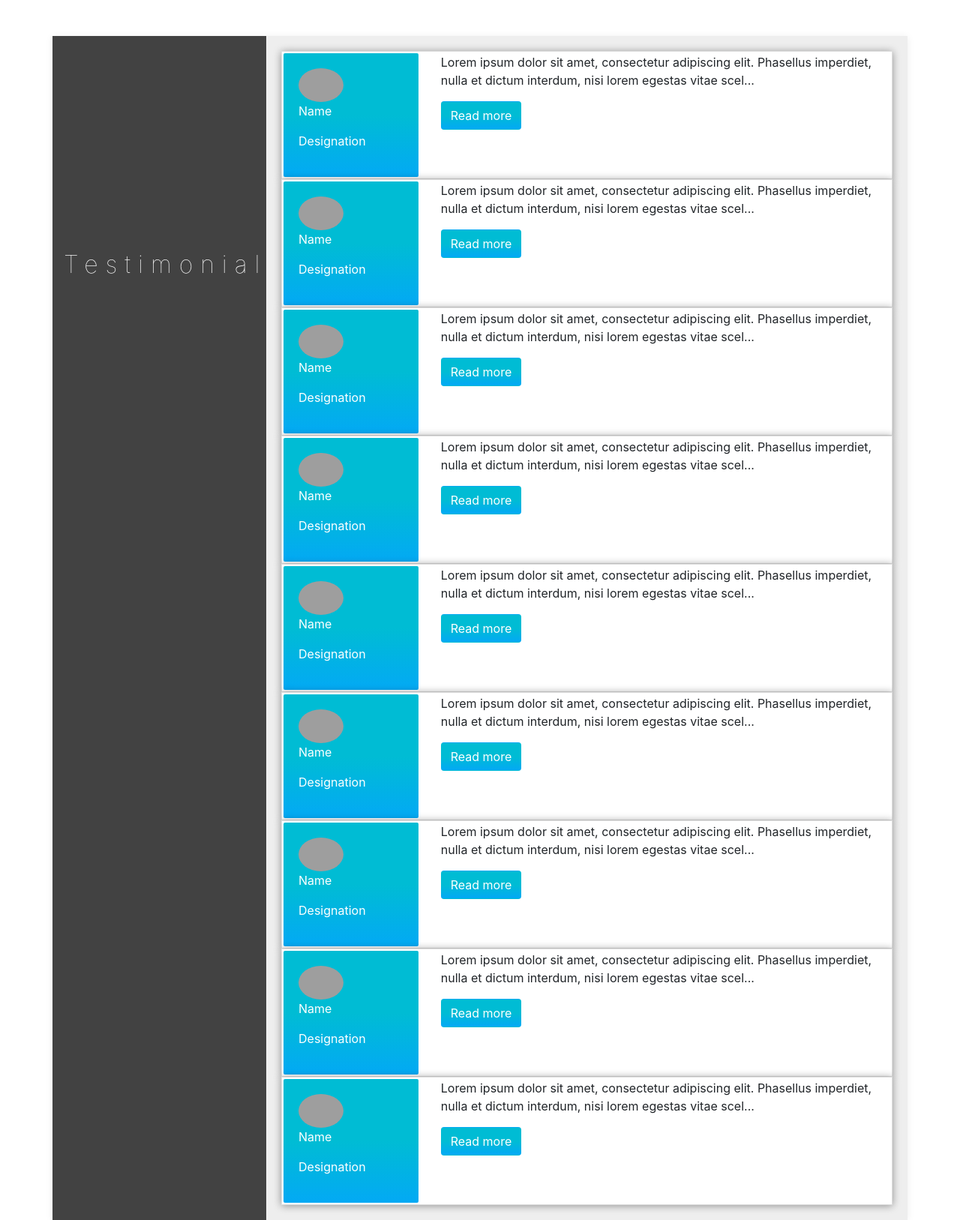
After one commit to muskaanmittal129/FruitAndNut, a Django app: template FruitAndNut/core/templates/core/testimonial.html in a window 1280 px wide. The commit adds this page. Shown: the whole page at 75% size. Run offline with Django 3.2, Linux system fonts and the light colour scheme; the template is opened without the code that fills it, so the values that code supplies are empty; some libraries are stand-ins or nearby versions; grey boxes are pictures that could not be loaded.

Commit message:
gallery and testimonial page with alumni section added to navbar

```diff
--- a/FruitAndNut/core/static/core/css/navbar.css
+++ b/FruitAndNut/core/static/core/css/navbar.css
@@ -59,7 +59,7 @@ body{
 .navbar .nav-link
 {
     color: #fff;
-    margin: 0 50px;
+    margin: 0 10px;;
     cursor: pointer;
 }
 
--- /dev/null
+++ b/FruitAndNut/core/static/core/css/testimonial.css
@@ -0,0 +1,108 @@
+body{
+    margin: 0px;
+    padding: 0px;
+    overflow-x: hidden;
+  }
+  .pd-1{padding: 10px;} .pd-2{padding: 20px;} .pd-l{padding-left:40px } .mt-5{margin-top:  50px;} .mt-3p{margin-top: 30%;} .light-grey-bg{background-color: #eceff1;}
+  .grey{background-color: #424242;color: #fff;} .Aqua{background:linear-gradient(to top ,#03a9f4, #00bcd4, #00bcd4);}
+  .white-text{color: #fff;} .white-bg{background-color: #fff; color: #212121}
+  .op-bg{background: rgba(33,33,33,.7); border: 1px solid #ffc107}
+  .fs{font-size: 2.5rem} .left-border{border-left: 2px solid #696969;}
+  .z-1{z-index: 1} .z-2{z-index: 2} .z-3{z-index: 3} .z-4{z-index: 4}
+  .B-r2{border-radius: 20px} .Border50{border-radius: 50%; border: 2px solid #fff;}
+  .Orange{color: #ffc107 } .z-depth-1{box-shadow: 0 1px 10px #eee;}
+  .Testimonial{
+    font-size: 2rem;
+    margin-top: 110%;
+    letter-spacing: 10px;
+    font-weight: lighter;
+  }
+  h5 {font-size: 1rem !important}
+  .BackgroundTop
+  {
+    height: 120px;
+    width: 100%;
+  }
+  .card{
+    width: 100%;
+    border-radius: 0px;
+    padding: 2px;
+    box-shadow: 0 1px 10px rgba(0,0,0,0.4);
+  }
+
+  .testimonial-section
+  {
+    background-color: #eee;
+  }
+
+  .testimonial-section .details{
+      height: 100%;
+      border-radius: 0.125rem;
+  }
+
+  .testimonial-section .btn{
+      color: #fff;
+  }
+
+/* .testimonial-section .person{
+    x */
+
+  .testimonial-section .person img{
+      border-radius: 50%;
+      width: 60px;
+      margin: auto;
+    }
+
+  #more{
+      display: none;
+  }
+
+  .img-gallery .img-view{
+      width: 80%;
+      margin: 50px auto;
+  }
+
+  .img-gallery .img-view img{
+    width: 100%;
+  }
+
+  .img-slider .img-preview img{
+      width: 100%;
+      cursor: pointer;
+      margin: 5px;
+  }
+
+  @media (max-width:580px)
+  {
+    .Small-mt
+    {
+      margin-top: 10px !important;
+    }
+    .ImgOnHover
+    {
+      height: 180px;
+    }
+    .ImgSection
+    {
+      margin: 10% 25%;
+    }
+    .hideOnSmall
+    {
+      visibility: collapse;
+    }
+  }
+  @media (max-width:480px)
+  {
+    .Small-mt
+    {
+      margin-top: 10px !important;
+    }
+    .ImgOnHover
+    {
+      height: 140px;
+    }
+    .hideOnSmall
+    {
+      visibility: collapse;
+    }
+  }
--- a/FruitAndNut/core/templates/core/navbar.html
+++ b/FruitAndNut/core/templates/core/navbar.html
@@ -6,7 +6,7 @@
   <div class="col-11">
     <div class="row">
       <div class="col-12">
-        <h2>AJAY KUMAR GARG MCA COLLEGE</h2>
+        <h2>AJAY KUMAR GARG ENGINEERING COLLEGE-MCA</h2>
       </div>
       <div class="col-12">
         <p>(Affiliated to Dr. APJ Abdul Kalam Technical University, Lucknow, UP, College Code - 027)</p>
@@ -83,7 +83,7 @@
               <a class="dropdown-item" href="#">Events</a>
               <a class="dropdown-item" href="#">Social Responsibities</a>
               <a class="dropdown-item" href="#">Hostels</a>
-              <a class="dropdown-item" href="#">Mediclam</a>
+              <a class="dropdown-item" href="#">Mediclaim</a>
             </div>
           </li>
       <li class="nav-item dropdown">
--- /dev/null
+++ b/FruitAndNut/core/templates/core/testimonial.html
@@ -0,0 +1,331 @@
+<!DOCTYPE html>
+<html lang="en" dir="ltr">
+
+<head>
+    <meta charset="utf-8">
+    <meta name="viewport" content="width=device-width, initial-scale=1, shrink-to-fit=no">
+    <title>AKGEC-MCA</title>
+    <link href="https://fonts.googleapis.com/css?family=Open+Sans" rel="stylesheet">
+    <link rel="icon" href="./img/Akgec_Logo.png" sizes="16x16" type="image/png">
+    <!--bootstrapcdn-->
+    <link rel="stylesheet" href="https://stackpath.bootstrapcdn.com/bootstrap/4.1.3/css/bootstrap.min.css" integrity="sha384-MCw98/SFnGE8fJT3GXwEOngsV7Zt27NXFoaoApmYm81iuXoPkFOJwJ8ERdknLPMO"
+        crossorigin="anonymous">
+    <!--Fontawesome-->
+    <link rel="stylesheet" href="https://use.fontawesome.com/releases/v5.3.1/css/all.css" integrity="sha384-mzrmE5qonljUremFsqc01SB46JvROS7bZs3IO2EmfFsd15uHvIt+Y8vEf7N7fWAU"
+        crossorigin="anonymous">
+    <!--styling-->
+    <link rel="stylesheet" href="./style/testimonial.css">
+    <script src="https://code.jquery.com/jquery-3.3.1.slim.min.js" integrity="sha384-q8i/X+965DzO0rT7abK41JStQIAqVgRVzpbzo5smXKp4YfRvH+8abtTE1Pi6jizo"
+        crossorigin="anonymous"></script>
+    <script src="https://cdnjs.cloudflare.com/ajax/libs/popper.js/1.14.3/umd/popper.min.js" integrity="sha384-ZMP7rVo3mIykV+2+9J3UJ46jBk0WLaUAdn689aCwoqbBJiSnjAK/l8WvCWPIPm49"
+        crossorigin="anonymous"></script>
+    <script src="https://stackpath.bootstrapcdn.com/bootstrap/4.1.3/js/bootstrap.min.js" integrity="sha384-ChfqqxuZUCnJSK3+MXmPNIyE6ZbWh2IMqE241rYiqJxyMiZ6OW/JmZQ5stwEULTy"
+        crossorigin="anonymous"></script>
+</head>
+
+<body>
+    <div class="container z-depth-1 mt-5">
+
+        <div class="row">
+            <div class="col-lg-3 hideOnSmall grey text-center">
+                <div class="sticky-top Testimonial">Testimonial</div>
+            </div>
+            <div class="col-lg-9 testimonial-section">
+                <div class="row">
+                    <div class="col-12 pd-2">
+                        <div class="card">
+                            <div class="row">
+                                <div class="col-3">
+                                    <div class="Aqua details pd-2">
+                                        <div class="person">
+                                            <img src="./img/Faculty.jpg">
+                                        </div>
+                                        <div class="white-text">
+                                            <p class="b">
+                                                Name
+                                            </p>
+                                            <p>
+                                                Designation
+                                            </p>
+                                        </div>
+                                    </div>
+                                </div>
+                                <div class="col-9 qoute">
+                                    <p>Lorem ipsum dolor sit amet, consectetur adipiscing elit. Phasellus imperdiet,
+                                        nulla et dictum interdum, nisi lorem egestas vitae scel<span id="dots">...</span><span
+                                            id="more">erisque enim ligula venenatis dolor. Maecenas nisl est, ultrices
+                                            nec congue eget, auctor vitae massa. Fusce luctus vestibulum augue ut
+                                            aliquet. Nunc sagittis dictum nisi, sed ullamcorper ipsum dignissim ac. In
+                                            at libero sed nunc venenatis imperdiet sed ornare turpis. Donec vitae dui
+                                            eget tellus gravida venenatis. Integer fringilla congue eros non fermentum.
+                                            Sed dapibus pulvinar nibh tempor porta.</span></p>
+                                    <button class="Aqua btn" onclick="myFunction()" id="myBtn">Read more</button>
+                                </div>
+                            </div>
+                        </div>
+                        <div class="card">
+                            <div class="row">
+                                <div class="col-3">
+                                    <div class="Aqua details pd-2">
+                                        <div class="person">
+                                            <img src="./img/Faculty.jpg">
+                                        </div>
+                                        <div class="white-text">
+                                            <p class="b">
+                                                Name
+                                            </p>
+                                            <p>
+                                                Designation
+                                            </p>
+                                        </div>
+                                    </div>
+                                </div>
+                                <div class="col-9 qoute">
+                                    <p>Lorem ipsum dolor sit amet, consectetur adipiscing elit. Phasellus imperdiet,
+                                        nulla et dictum interdum, nisi lorem egestas vitae scel<span id="dots">...</span><span
+                                            id="more">erisque enim ligula venenatis dolor. Maecenas nisl est, ultrices
+                                            nec congue eget, auctor vitae massa. Fusce luctus vestibulum augue ut
+                                            aliquet. Nunc sagittis dictum nisi, sed ullamcorper ipsum dignissim ac. In
+                                            at libero sed nunc venenatis imperdiet sed ornare turpis. Donec vitae dui
+                                            eget tellus gravida venenatis. Integer fringilla congue eros non fermentum.
+                                            Sed dapibus pulvinar nibh tempor porta.</span></p>
+                                    <button class="Aqua btn" onclick="myFunction()" id="myBtn">Read more</button>
+                                </div>
+                            </div>
+                        </div>
+                        <div class="card">
+                            <div class="row">
+                                <div class="col-3">
+                                    <div class="Aqua details pd-2">
+                                        <div class="person">
+                                            <img src="./img/Faculty.jpg">
+                                        </div>
+                                        <div class="white-text">
+                                            <p class="b">
+                                                Name
+                                            </p>
+                                            <p>
+                                                Designation
+                                            </p>
+                                        </div>
+                                    </div>
+                                </div>
+                                <div class="col-9 qoute">
+                                    <p>Lorem ipsum dolor sit amet, consectetur adipiscing elit. Phasellus imperdiet,
+                                        nulla et dictum interdum, nisi lorem egestas vitae scel<span id="dots">...</span><span
+                                            id="more">erisque enim ligula venenatis dolor. Maecenas nisl est, ultrices
+                                            nec congue eget, auctor vitae massa. Fusce luctus vestibulum augue ut
+                                            aliquet. Nunc sagittis dictum nisi, sed ullamcorper ipsum dignissim ac. In
+                                            at libero sed nunc venenatis imperdiet sed ornare turpis. Donec vitae dui
+                                            eget tellus gravida venenatis. Integer fringilla congue eros non fermentum.
+                                            Sed dapibus pulvinar nibh tempor porta.</span></p>
+                                    <button class="Aqua btn" onclick="myFunction()" id="myBtn">Read more</button>
+                                </div>
+                            </div>
+                        </div>
+                        <div class="card">
+                            <div class="row">
+                                <div class="col-3">
+                                    <div class="Aqua details pd-2">
+                                        <div class="person">
+                                            <img src="./img/Faculty.jpg">
+                                        </div>
+                                        <div class="white-text">
+                                            <p class="b">
+                                                Name
+                                            </p>
+                                            <p>
+                                                Designation
+                                            </p>
+                                        </div>
+                                    </div>
+                                </div>
+                                <div class="col-9 qoute">
+                                    <p>Lorem ipsum dolor sit amet, consectetur adipiscing elit. Phasellus imperdiet,
+                                        nulla et dictum interdum, nisi lorem egestas vitae scel<span id="dots">...</span><span
+                                            id="more">erisque enim ligula venenatis dolor. Maecenas nisl est, ultrices
+                                            nec congue eget, auctor vitae massa. Fusce luctus vestibulum augue ut
+                                            aliquet. Nunc sagittis dictum nisi, sed ullamcorper ipsum dignissim ac. In
+                                            at libero sed nunc venenatis imperdiet sed ornare turpis. Donec vitae dui
+                                            eget tellus gravida venenatis. Integer fringilla congue eros non fermentum.
+                                            Sed dapibus pulvinar nibh tempor porta.</span></p>
+                                    <button class="Aqua btn" onclick="myFunction()" id="myBtn">Read more</button>
+                                </div>
+                            </div>
+                        </div>
+                        <div class="card">
+                            <div class="row">
+                                <div class="col-3">
+                                    <div class="Aqua details pd-2">
+                                        <div class="person">
+                                            <img src="./img/Faculty.jpg">
+                                        </div>
+                                        <div class="white-text">
+                                            <p class="b">
+                                                Name
+                                            </p>
+                                            <p>
+                                                Designation
+                                            </p>
+                                        </div>
+                                    </div>
+                                </div>
+                                <div class="col-9 qoute">
+                                    <p>Lorem ipsum dolor sit amet, consectetur adipiscing elit. Phasellus imperdiet,
+                                        nulla et dictum interdum, nisi lorem egestas vitae scel<span id="dots">...</span><span
+                                            id="more">erisque enim ligula venenatis dolor. Maecenas nisl est, ultrices
+                                            nec congue eget, auctor vitae massa. Fusce luctus vestibulum augue ut
+                                            aliquet. Nunc sagittis dictum nisi, sed ullamcorper ipsum dignissim ac. In
+                                            at libero sed nunc venenatis imperdiet sed ornare turpis. Donec vitae dui
+                                            eget tellus gravida venenatis. Integer fringilla congue eros non fermentum.
+                                            Sed dapibus pulvinar nibh tempor porta.</span></p>
+                                    <button class="Aqua btn" onclick="myFunction()" id="myBtn">Read more</button>
+                                </div>
+                            </div>
+                        </div>
+                        <div class="card">
+                            <div class="row">
+                                <div class="col-3">
+                                    <div class="Aqua details pd-2">
+                                        <div class="person">
+                                            <img src="./img/Faculty.jpg">
+                                        </div>
+                                        <div class="white-text">
+                                            <p class="b">
+                                                Name
+                                            </p>
+                                            <p>
+                                                Designation
+                                            </p>
+                                        </div>
+                                    </div>
+                                </div>
+                                <div class="col-9 qoute">
+                                    <p>Lorem ipsum dolor sit amet, consectetur adipiscing elit. Phasellus imperdiet,
+                                        nulla et dictum interdum, nisi lorem egestas vitae scel<span id="dots">...</span><span
+                                            id="more">erisque enim ligula venenatis dolor. Maecenas nisl est, ultrices
+                                            nec congue eget, auctor vitae massa. Fusce luctus vestibulum augue ut
+                                            aliquet. Nunc sagittis dictum nisi, sed ullamcorper ipsum dignissim ac. In
+                                            at libero sed nunc venenatis imperdiet sed ornare turpis. Donec vitae dui
+                                            eget tellus gravida venenatis. Integer fringilla congue eros non fermentum.
+                                            Sed dapibus pulvinar nibh tempor porta.</span></p>
+                                    <button class="Aqua btn" onclick="myFunction()" id="myBtn">Read more</button>
+                                </div>
+                            </div>
+                        </div>
+                        <div class="card">
+                            <div class="row">
+                                <div class="col-3">
+                                    <div class="Aqua details pd-2">
+                                        <div class="person">
+                                            <img src="./img/Faculty.jpg">
+                                        </div>
+                                        <div class="white-text">
+                                            <p class="b">
+                                                Name
+                                            </p>
+                                            <p>
+                                                Designation
+                                            </p>
+                                        </div>
+                                    </div>
+                                </div>
+                                <div class="col-9 qoute">
+                                    <p>Lorem ipsum dolor sit amet, consectetur adipiscing elit. Phasellus imperdiet,
+                                        nulla et dictum interdum, nisi lorem egestas vitae scel<span id="dots">...</span><span
+                                            id="more">erisque enim ligula venenatis dolor. Maecenas nisl est, ultrices
+                                            nec congue eget, auctor vitae massa. Fusce luctus vestibulum augue ut
+                                            aliquet. Nunc sagittis dictum nisi, sed ullamcorper ipsum dignissim ac. In
+                                            at libero sed nunc venenatis imperdiet sed ornare turpis. Donec vitae dui
+                                            eget tellus gravida venenatis. Integer fringilla congue eros non fermentum.
+                                            Sed dapibus pulvinar nibh tempor porta.</span></p>
+                                    <button class="Aqua btn" onclick="myFunction()" id="myBtn">Read more</button>
+                                </div>
+                            </div>
+                        </div>
+                        <div class="card">
+                            <div class="row">
+                                <div class="col-3">
+                                    <div class="Aqua details pd-2">
+                                        <div class="person">
+                                            <img src="./img/Faculty.jpg">
+                                        </div>
+                                        <div class="white-text">
+                                            <p class="b">
+                                                Name
+                                            </p>
+                                            <p>
+                                                Designation
+                                            </p>
+                                        </div>
+                                    </div>
+                                </div>
+                                <div class="col-9 qoute">
+                                    <p>Lorem ipsum dolor sit amet, consectetur adipiscing elit. Phasellus imperdiet,
+                                        nulla et dictum interdum, nisi lorem egestas vitae scel<span id="dots">...</span><span
+                                            id="more">erisque enim ligula venenatis dolor. Maecenas nisl est, ultrices
+                                            nec congue eget, auctor vitae massa. Fusce luctus vestibulum augue ut
+                                            aliquet. Nunc sagittis dictum nisi, sed ullamcorper ipsum dignissim ac. In
+                                            at libero sed nunc venenatis imperdiet sed ornare turpis. Donec vitae dui
+                                            eget tellus gravida venenatis. Integer fringilla congue eros non fermentum.
+                                            Sed dapibus pulvinar nibh tempor porta.</span></p>
+                                    <button class="Aqua btn" onclick="myFunction()" id="myBtn">Read more</button>
+                                </div>
+                            </div>
+                        </div>
+                        <div class="card">
+                            <div class="row">
+                                <div class="col-3">
+                                    <div class="Aqua details pd-2">
+                                        <div class="person">
+                                            <img src="./img/Faculty.jpg">
+                                        </div>
+                                        <div class="white-text">
+                                            <p class="b">
+                                                Name
+                                            </p>
+                                            <p>
+                                                Designation
+                                            </p>
+                                        </div>
+                                    </div>
+                                </div>
+                                <div class="col-9 qoute">
+                                    <p>Lorem ipsum dolor sit amet, consectetur adipiscing elit. Phasellus imperdiet,
+                                        nulla et dictum interdum, nisi lorem egestas vitae scel<span id="dots">...</span><span
+                                            id="more">erisque enim ligula venenatis dolor. Maecenas nisl est, ultrices
+                                            nec congue eget, auctor vitae massa. Fusce luctus vestibulum augue ut
+                                            aliquet. Nunc sagittis dictum nisi, sed ullamcorper ipsum dignissim ac. In
+                                            at libero sed nunc venenatis imperdiet sed ornare turpis. Donec vitae dui
+                                            eget tellus gravida venenatis. Integer fringilla congue eros non fermentum.
+                                            Sed dapibus pulvinar nibh tempor porta.</span></p>
+                                    <button class="Aqua btn" onclick="myFunction()" id="myBtn">Read more</button>
+                                </div>
+                            </div>
+                        </div>
+                    </div>
+                </div>
+            </div>
+        </div>
+    </div>
+    <!--script-->
+    <script>
+        function myFunction() {
+            var dots = document.getElementById("dots");
+            var moreText = document.getElementById("more");
+            var btnText = document.getElementById("myBtn");
+
+            if (dots.style.display === "none") {
+                dots.style.display = "inline";
+                btnText.innerHTML = "Read more";
+                moreText.style.display = "none";
+            } else {
+                dots.style.display = "none";
+                btnText.innerHTML = "Read less";
+                moreText.style.display = "inline";
+            }
+        }
+    </script>
+</body>
+
+</html>
```
Also changed, not shown: FruitAndNut/core/static/core/css/faculty_style.css (added, +96 -0 lines), FruitAndNut/core/static/core/css/gallery.css (added, +100 -0 lines), FruitAndNut/core/templates/core/gallery.html (added, +81 -0 lines), FruitAndNut/core/templates/core/notifications.html (+6 -5 lines).
